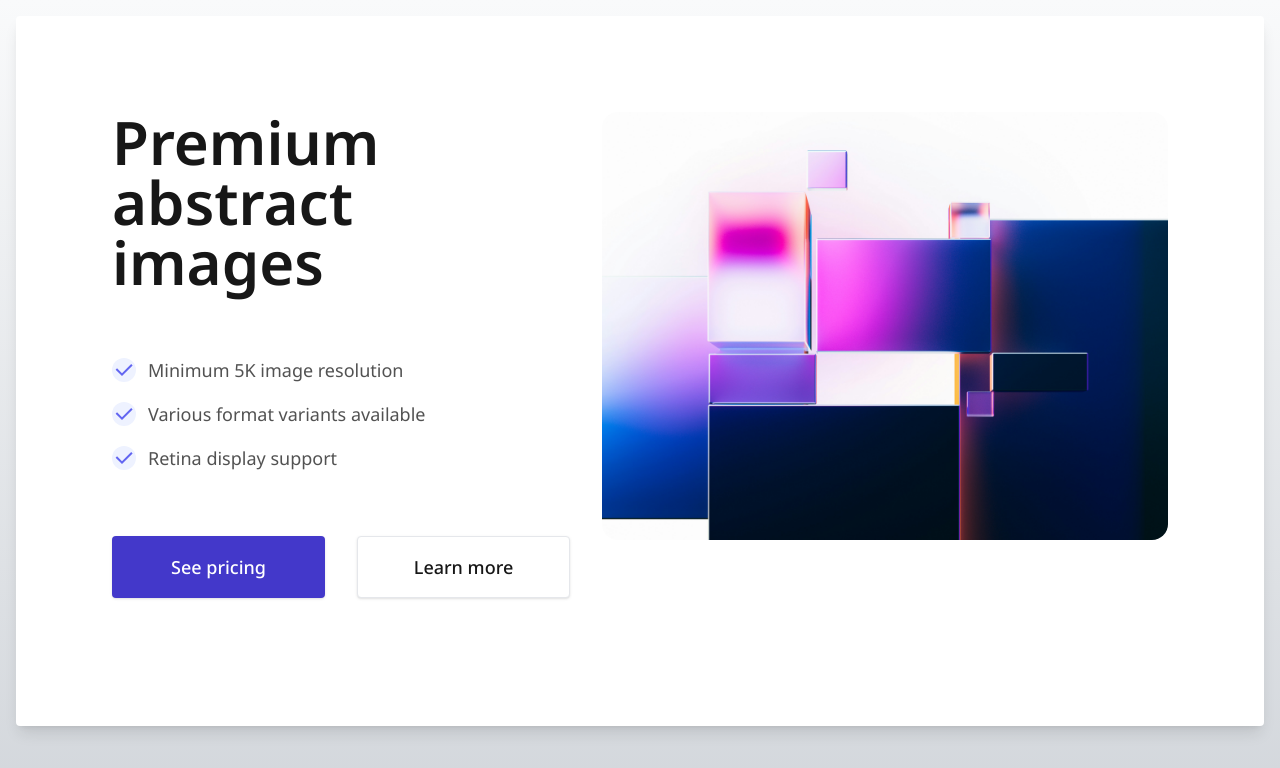
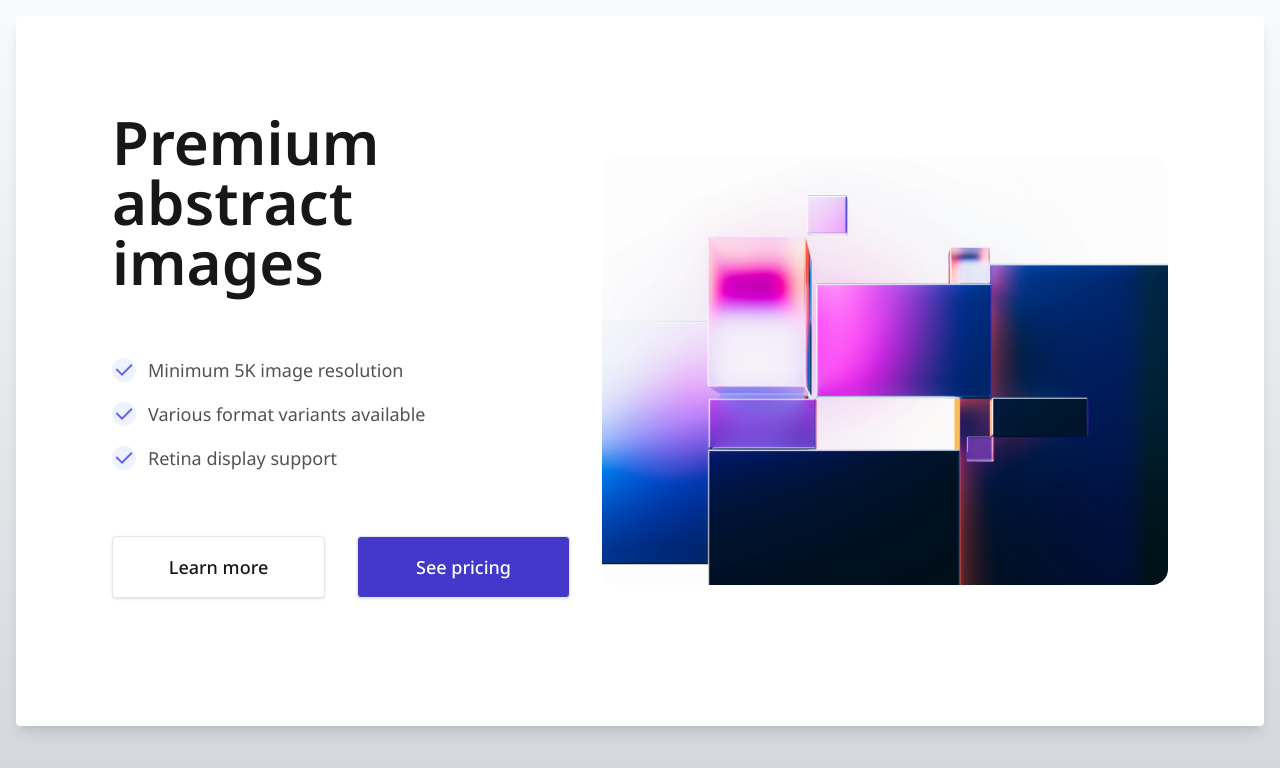
Before and after one commit to CodyJPerry/hero-section-feature-bullets, a Next.js app: page / in a window 1280 px wide. Shown: the top 768 px of the page. Built offline with nearby package versions, Linux system fonts and the light colour scheme.

Commit message:
Update styling and abstract the buttons into their own component file to make them more reusable

```diff
--- /dev/null
+++ b/app/components/Button.tsx
@@ -0,0 +1,18 @@
+import React from 'react';
+
+interface ButtonProps {
+  children: React.ReactNode;
+  className?: string;
+}
+
+const Button: React.FC<ButtonProps> = ({ children, className }) => {
+  return (
+    <button
+      className={`text-base md:text-lg font-medium px-5 py-3 md:px-10 md:py-4 md:w-[213px] border-[0.5px] rounded grow md:grow-0 shadow focus:outline-none focus:ring-4 focus:ring-offset-7 focus:ring-indigo-100 focus:rounded-sm focus:bg-[#FAFAFA] disabled:cursor-not-allowed disabled:bg-[#F5F5F5] disabled:text-[#A3A3A3] ${className}`}
+    >
+      {children}
+    </button>
+  );
+};
+
+export default Button;
--- a/app/page.tsx
+++ b/app/page.tsx
@@ -1,12 +1,13 @@
 import Image from 'next/image';
 import { RiCheckFill } from 'react-icons/ri';
+import Button from './components/Button';
 
 export default function Home() {
   return (
     <main className='m-4' role='main'>
       {/* Base Card */}
-      <section className='bg-white py-14 lg:py-24 shadow-sm md:shadow-md lg:shadow-lg rounded'>
-        <div className='rounded px-3 py-12 lg:flex lg:px-24 lg:py-0 lg:gap-8'>
+      <section className='bg-white py-14 lg:py-24 shadow-sm md:shadow-md lg:shadow-lg rounded max-w-screen-xl mx-auto'>
+        <div className='rounded px-3 py-12 lg:flex lg:px-24 lg:py-0 lg:gap-8 md:flex md:justify-between md:items-center'>
           {/* Content */}
           <div>
             {/* Heading */}
@@ -30,12 +31,12 @@ export default function Home() {
             </ul>
             {/* Buttons */}
             <div className='flex gap-4 md:gap-8 mb-12 md:mb-8'>
-              <button className='text-base md:text-lg text-neutral-900 font-medium px-5 py-3 md:px-10 md:py-4 md:w-[213px] border-[0.5px] bg-white rounded grow md:grow-0 shadow hover:bg-[#FAFAFA] focus:outline-none focus:ring-4 focus:ring-offset-7 focus:ring-indigo-100 focus:rounded-sm focus:bg-[#FAFAFA] disabled:cursor-not-allowed disabled:bg-[#F5F5F5] disabled:text-[#A3A3A3] order-2'>
+              <Button className='text-neutral-900 bg-white hover:bg-[#FAFAFA] disabled:bg-[#F5F5F5] disabled:text-[#A3A3A3] order-2 md:order-1'>
                 Learn more
-              </button>
-              <button className='text-base md:text-lg text-white font-medium bg-indigo-700 px-5 py-3 md:px-10 md:py-4 md:w-[213px] rounded grow md:grow-0 shadow hover:bg-[#3730A3] focus:outline-none focus:ring-4 focus:ring-offset-7 focus:ring-indigo-100 focus:rounded-sm disabled:cursor-not-allowed disabled:bg-[#F5F5F5] disabled:text-[#A3A3A3]'>
+              </Button>
+              <Button className='text-white bg-indigo-700 hover:bg-[#3730A3] focus:ring-indigo-100 focus:bg-[#3730A3] order-1 md:order-2'>
                 See pricing
-              </button>
+              </Button>
             </div>
           </div>
           {/* Image */}
```
